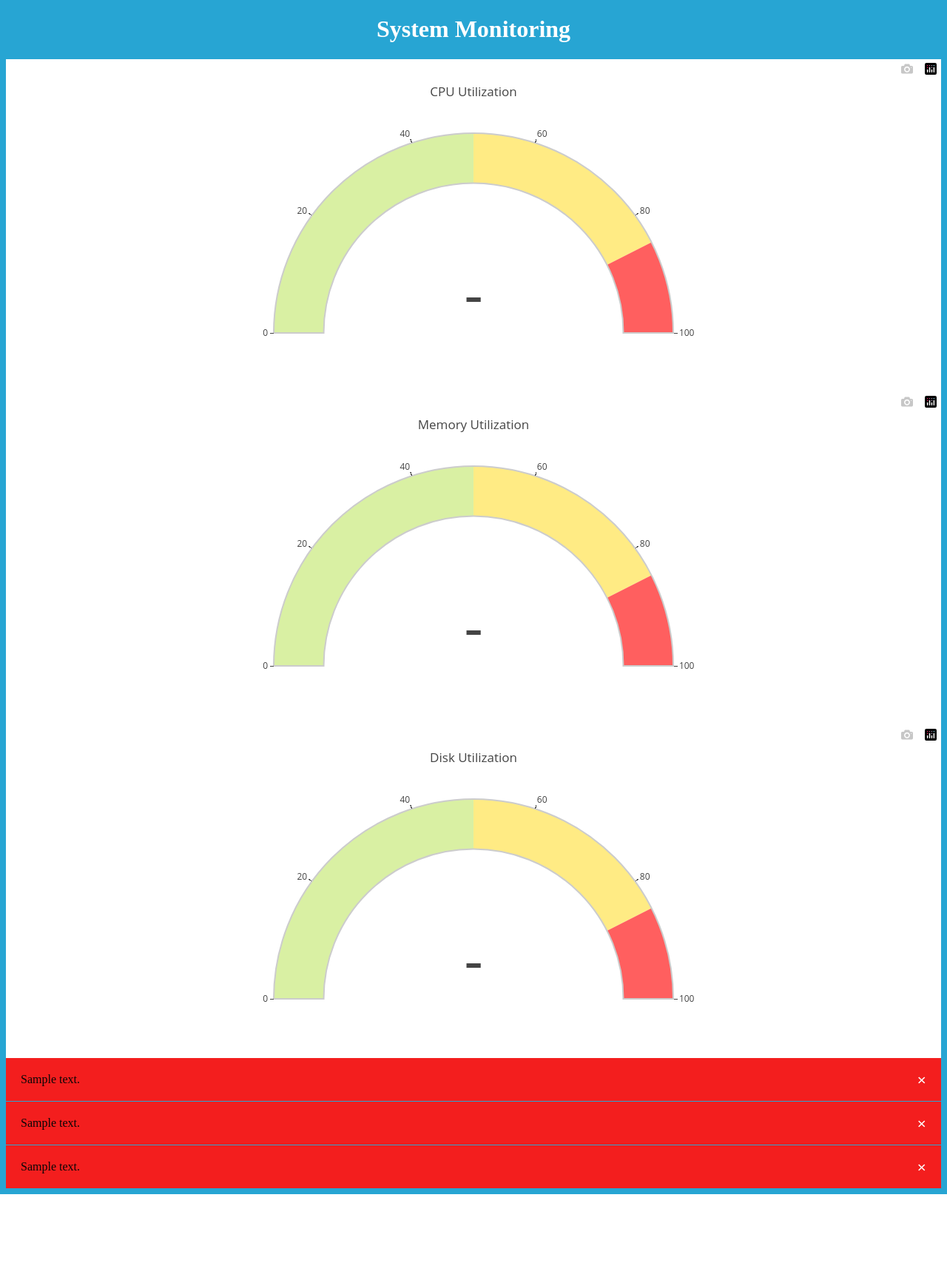
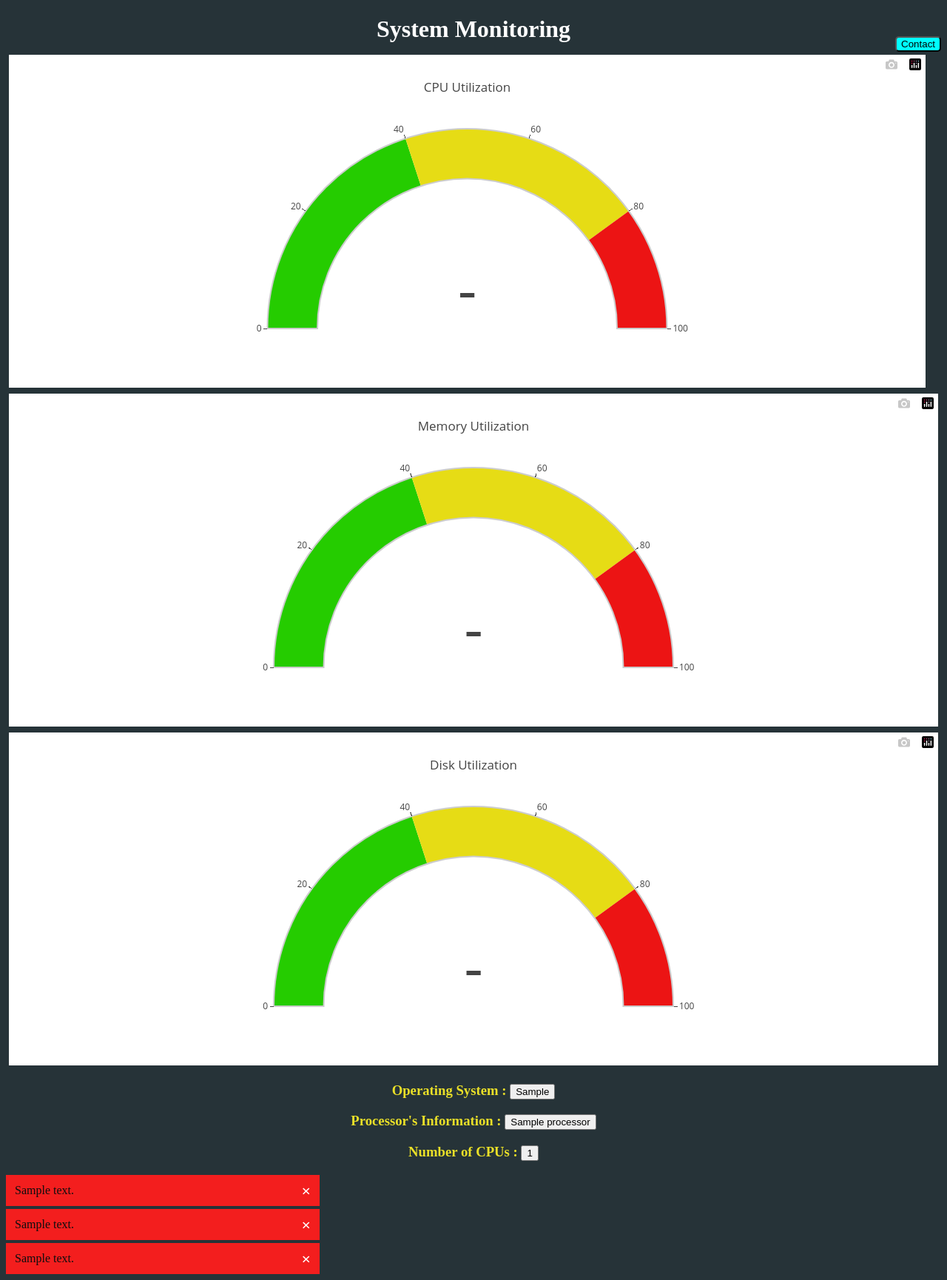
Before and after one commit to MohanPiru/system-monitoring, a Flask app: template templates/index.html in a window 1280 px wide. Shown: the whole page at 74% size. Before the commit the page ends 1614 px from the top, so only its background shows below. Run offline with Flask 2, Linux system fonts and the light colour scheme; the template is opened without the code that fills it: most values are stand-ins (such as "Sample title", 1, 10 or a date in 2020); some libraries are stand-ins or nearby versions.

Commit message:
adding updates

```diff
--- a/app.py
+++ b/app.py
@@ -9,26 +9,36 @@ from flask import Flask, render_template
 # print(f"processor's information :\n{platform.processor()}")
 
 
+app = Flask(__name__)
 
-app = Flask(__name__)
 
 @app.route("/")
 def index():
     cpu_metric = psutil.cpu_percent(interval=0.5)
     mem_metric = psutil.virtual_memory().percent
     disk_metric = psutil.disk_usage('/').percent
+    os = platform.platform()
+    processor = platform.processor()
+    cpu_count=psutil.cpu_count()
+
+    # len=len(psutil.disk_partitions())
+    # lis = []
+
+    # for i in range(len):
+    #    lis.append(psutil.disk_partitions()[i].device)
+    #    disk_partitions=lis
 
     Message1 = None
     Message2 = None
     Message3 = None
 
-    if cpu_metric > 2 :
+    if cpu_metric > 50 :
         Message1 = "High CPU usage Detected, scale up!!!"
     if mem_metric > 50 :
         Message2 = "High memory usage Detected, scale up!!!"
     if disk_metric > 80 :
         Message3 = "High Disk usage Detected, scale up!!!"
-    return render_template("index.html", cpu_metric=cpu_metric, mem_metric=mem_metric,disk_metric=disk_metric, message1=Message1, message2=Message2, message3=Message3)
+    return render_template("index.html", cpu_metric=cpu_metric, mem_metric=mem_metric,disk_metric=disk_metric,os=os,processor=processor,cpu_count=cpu_count, message1=Message1, message2=Message2, message3=Message3)
 
 if __name__=='__main__':
     app.run(debug=True, host = '0.0.0.0')
--- a/static/css/style.css
+++ b/static/css/style.css
@@ -1,23 +1,30 @@
+
 body {
-  background-color: rgb(39, 165, 211);
+  background-color: rgb(38, 51, 56);
 }
 
 h1 {
   color: rgb(255, 255, 255);
   text-align: center;
+  height: 6px;
 }
 
+.output h3 {
+  text-align: center;
+  color: #eae028;
+}
 
-p {
-  font-family: verdana;
-  font-size: 20px;
+#cpu-gauge, #disk-gauge, #mem-gauge {
+  padding: 4px;
 }
 
 /* The alert message box */
 .alert {
-  padding: 20px;
+  padding: 12px;
+  width: 400px;
   background-color: #f31e1e; /* Red */
-  color: rgb(11, 6, 6);
+  color: rgb(14, 14, 15);
+  margin-top: 4px;
   margin-bottom: 1px;
 }
 
--- a/templates/index.html
+++ b/templates/index.html
@@ -3,6 +3,7 @@
 <head>
     <title>System Monitoring</title>
     <link href="{{ url_for('static', filename='css/style.css') }}" rel="stylesheet" type="text/css"/>
+    <link rel="shortcut icon" href="static/favicon.ico" type="image/x-icon">
     <script src="https://cdn.plot.ly/plotly-latest.min.js"></script>
     <style>
         .plotly-graph-div {
@@ -15,11 +16,23 @@
 
 </head>
 <body>
-    <div class="container">
-        <h1>System Monitoring</h1>
-        <div id="cpu-gauge"></div>
-        <div id="mem-gauge"></div>
-        <div id="disk-gauge"></div>
+    <h1>System Monitoring</h1>
+
+    <div style="text-align: right;">
+        <a  href="http://www.linkedin.com/in/pirumohan-mandal-556668222" target="_main">
+            <button style="background-color: aqua; border-radius: 5px;">Contact</button>
+        </a>
+    </div>
+
+    <div id="cpu-gauge" style="margin-right: 17px;"></div>
+    <div id="mem-gauge"></div>
+    <div id="disk-gauge"></div>
+
+    <div class="output">
+        <h3>Operating System :  <button>{{os}}</button>  </h3>
+        <h3>Processor's Information : <button>{{processor}}</button></h3>
+        <h3>Number of CPUs : <button>{{cpu_count}}</button></h3>
+        <!-- <h3>Disk Partitions : <button>{{disk_partitions}}</button></h3> -->
     </div>
 
     {% if message1 %}
@@ -45,6 +58,7 @@
 
 
     <script>
+
         var cpuGauge = {
             type: "indicator",
             mode: "gauge+number",
@@ -56,12 +70,12 @@
                 borderwidth: 2,
                 bordercolor: "#ccc",
                 steps: [
-                    { range: [0, 50], color: "#d9f0a3" },
-                    { range: [50, 85], color: "#ffeb84" },
-                    { range: [85, 100], color: "#ff5f5f" }
+                    { range: [0, 40], color: "#25CC00" },
+                    { range: [40, 80], color: "E6DC15" },
+                    { range: [80, 100], color: "#EC1414" }
                 ],
                 threshold: {
-                    line: { color: "red", width: 4 },
+                    line: { color: "black", width: 4 },
                     thickness: 0.75,
                     value: {{ cpu_metric }}
                 }
@@ -79,12 +93,12 @@
                 borderwidth: 2,
                 bordercolor: "#ccc",
                 steps: [
-                    { range: [0, 50], color: "#d9f0a3" },
-                    { range: [50, 85], color: "#ffeb84" },
-                    { range: [85, 100], color: "#ff5f5f" }
+                    { range: [0, 40], color: "#25CC00" },
+                    { range: [40, 80], color: "E6DC15" },
+                    { range: [80, 100], color: "#EC1414" }
                 ],
                 threshold: {
-                    line: { color: "red", width: 4 },
+                    line: { color: "black", width: 4 },
                     thickness: 0.75,
                     value: {{ mem_metric }}
                 }
@@ -102,20 +116,20 @@
                 borderwidth: 2,
                 bordercolor: "#ccc",
                 steps: [
-                    { range: [0, 50], color: "#d9f0a3" },
-                    { range: [50, 85], color: "#ffeb84" },
-                    { range: [85, 100], color: "#ff5f5f" }
+                    { range: [0, 40], color: "#25CC00" },
+                    { range: [40, 80], color: "E6DC15" },
+                    { range: [80, 100], color: "#EC1414" }
                 ],
                 threshold: {
-                    line: { color: "red", width: 4 },
+                    line: { color: "black", width: 4 },
                     thickness: 0.75,
                     value: {{ disk_metric }}
                 }
             }
         };
 
-        var cpuGaugeLayout = { title: "CPU Utilization" };
-        var memGaugeLayout = { title: "Memory Utilization" };
+        var cpuGaugeLayout = { title: "CPU Utilization"};
+        var memGaugeLayout = { title: "Memory Utilization"};
         var diskGaugeLayout = { title: "Disk Utilization" };
 
         Plotly.newPlot('cpu-gauge', [cpuGauge], cpuGaugeLayout);
```
Also changed, not shown: static/favicon.ico (added).
